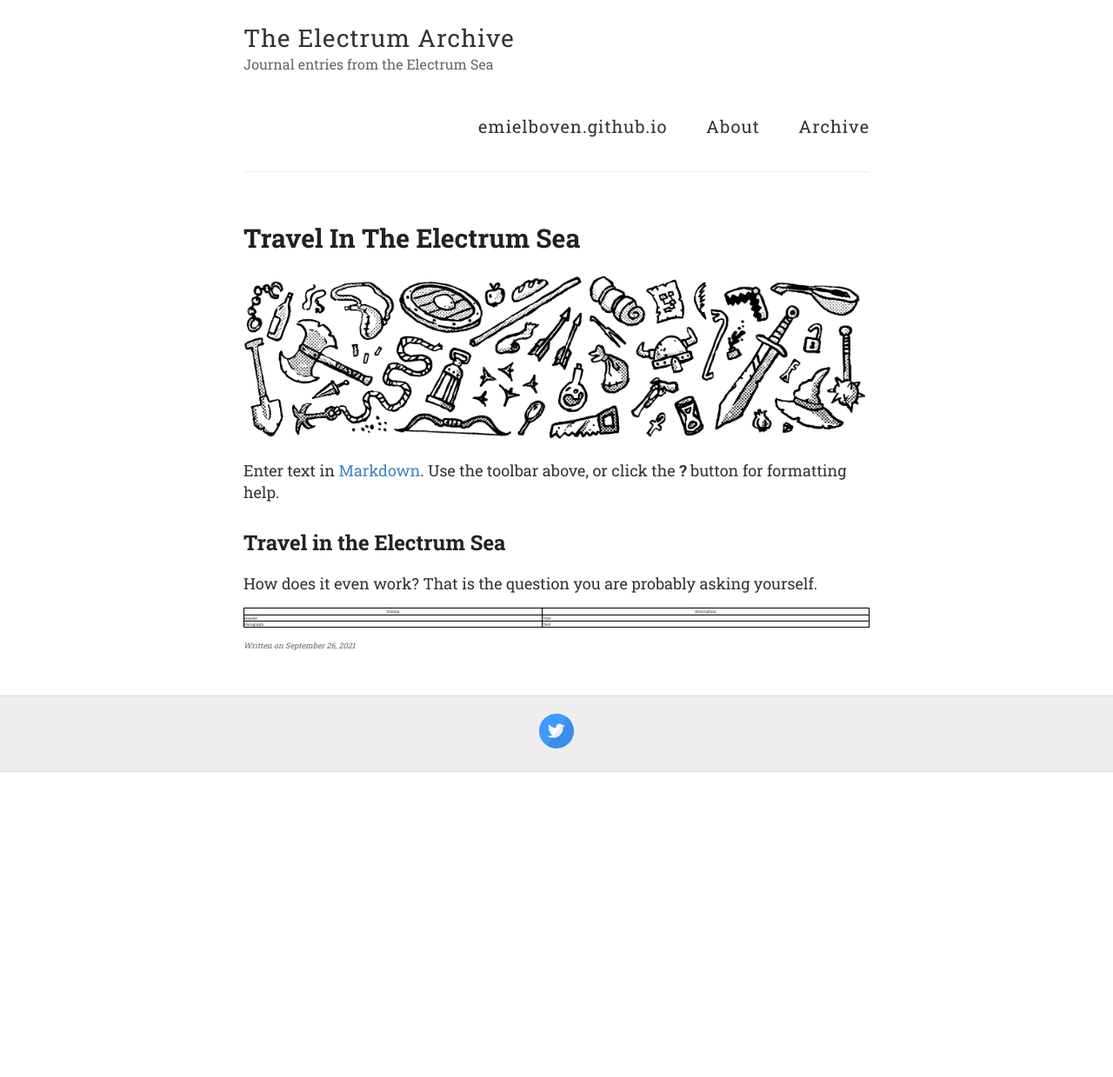
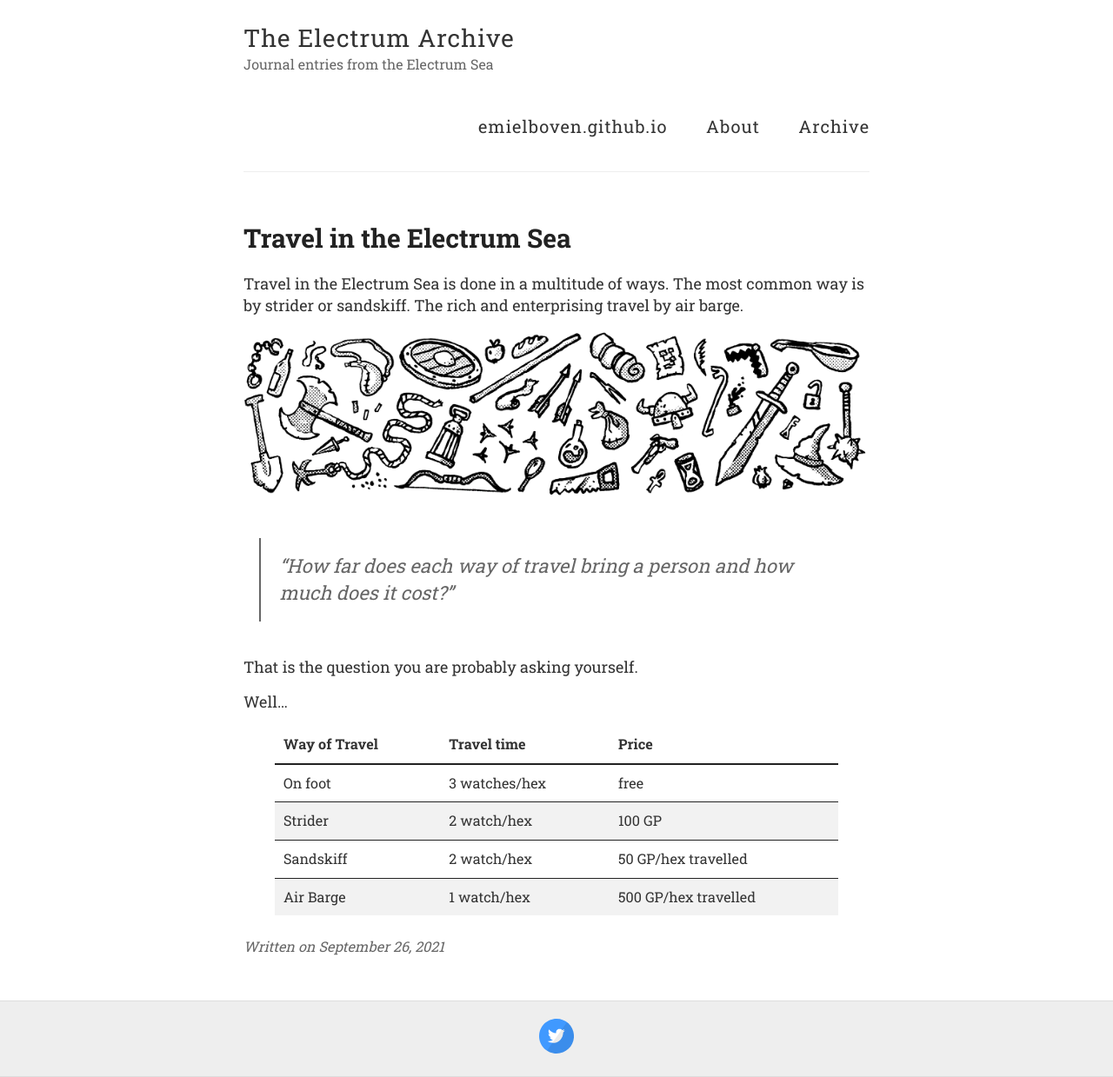
Before and after one commit to emielboven/emielboven.github.io, a Jekyll site: the page built from _posts/2021-09-26-Travel-in-the-Electrum-Sea.md, in a window 1280 px wide. Shown: the whole page at 87% size. Built offline with Jekyll 4.4.1, drawn with Linux system fonts in a browser that asks for light colours; our own code applies the rules of GitHub Pages for plain Markdown files; before the commit the page ends 900 px from its top, so only the background shows below that.

Commit message:
Big update

```diff
--- a/_posts/2021-09-26-Travel-in-the-Electrum-Sea.md
+++ b/_posts/2021-09-26-Travel-in-the-Electrum-Sea.md
@@ -1,16 +1,22 @@
 ---
-published: true
+layout: post
+title: Travel in the Electrum Sea
 ---
+Travel in the Electrum Sea is done in a multitude of ways. The most common way is by strider or sandskiff. The rich and enterprising travel by air barge.
+
 ![equipment.png]({{site.baseurl}}/images/equipment.png)
 
-Enter text in [Markdown](http://daringfireball.net/projects/markdown/). Use the toolbar above, or click the **?** button for formatting help.
 
-## Travel in the Electrum Sea
+>"How far does each way of travel bring a person and how much does it cost?"
 
-How does it even work? That is the question you are probably asking yourself.
+That is the question you are probably asking yourself.
+
+Well...
 
 
-| Syntax      | Description |
-| ----------- | ----------- |
-| Header      | Title       |
-| Paragraph   | Text        |
+| Way of Travel | Travel time | Price|
+| :----------- | :----------- |:-----------|
+|On foot | 3 watches/hex|free|
+| Strider      |  2 watch/hex|100 GP|
+| Sandskiff  | 2 watch/hex       |50 GP/hex travelled|
+| Air Barge | 1 watch/hex        |500 GP/hex travelled|
--- a/style.scss
+++ b/style.scss
@@ -116,19 +116,34 @@ img {
 }
 
 table {
-  width: 100%;
+width: 90%;
+font-size: 90%;
+margin-left: auto;
+margin-right: auto;
 }
-table, th, td {
-  border: 1px solid black;
-  font-size: 50%;
+
+th, td {
+padding: 10px;
 }
+th {
+  font-weight: bold;
+  border: 2px solid $darkerGray;
+  border-style: none none solid none;
+}
+
+td {
+  border: 1px solid $darkerGray;
+  border-style: solid none none none;
+}
+
+tr:nth-child(even) {background-color: #f2f2f2;}
 
 .date {
   font-style: italic;
   color: $gray;
-  font-size: 50%;
+  padding-top: 10px;
+  font-size: 90%;
 }
-
 // Specify the color of the selection
 ::-moz-selection {
   color: $black;
```
Also changed, not shown: _posts/2014-3-3-Hello-World.md (deleted, +0 -10 lines), _posts/2021-09-25-Welcome-to-the-Electrum-Archive.md (added, +6 -0 lines), archive.md (+0 -2 lines).
